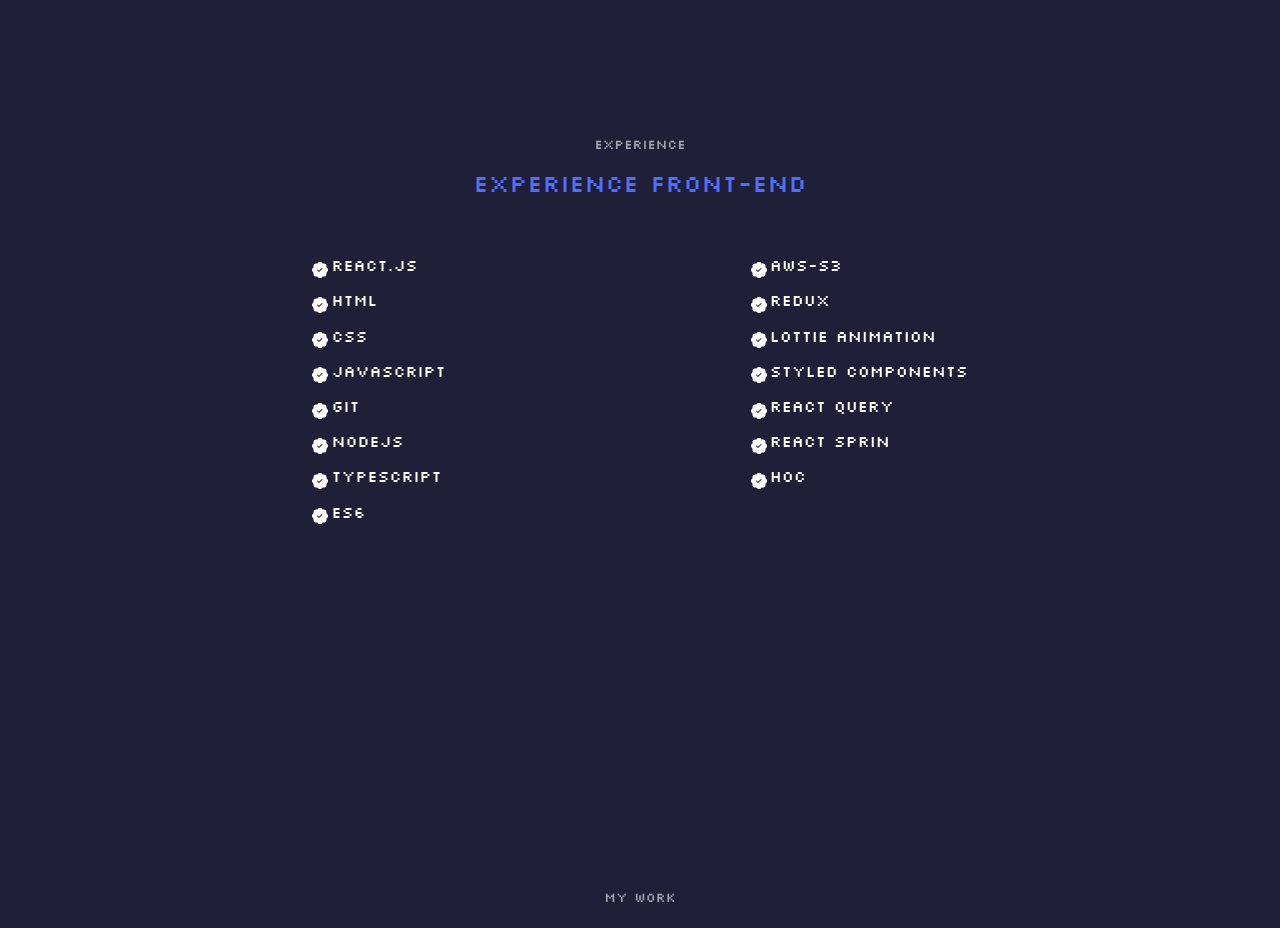
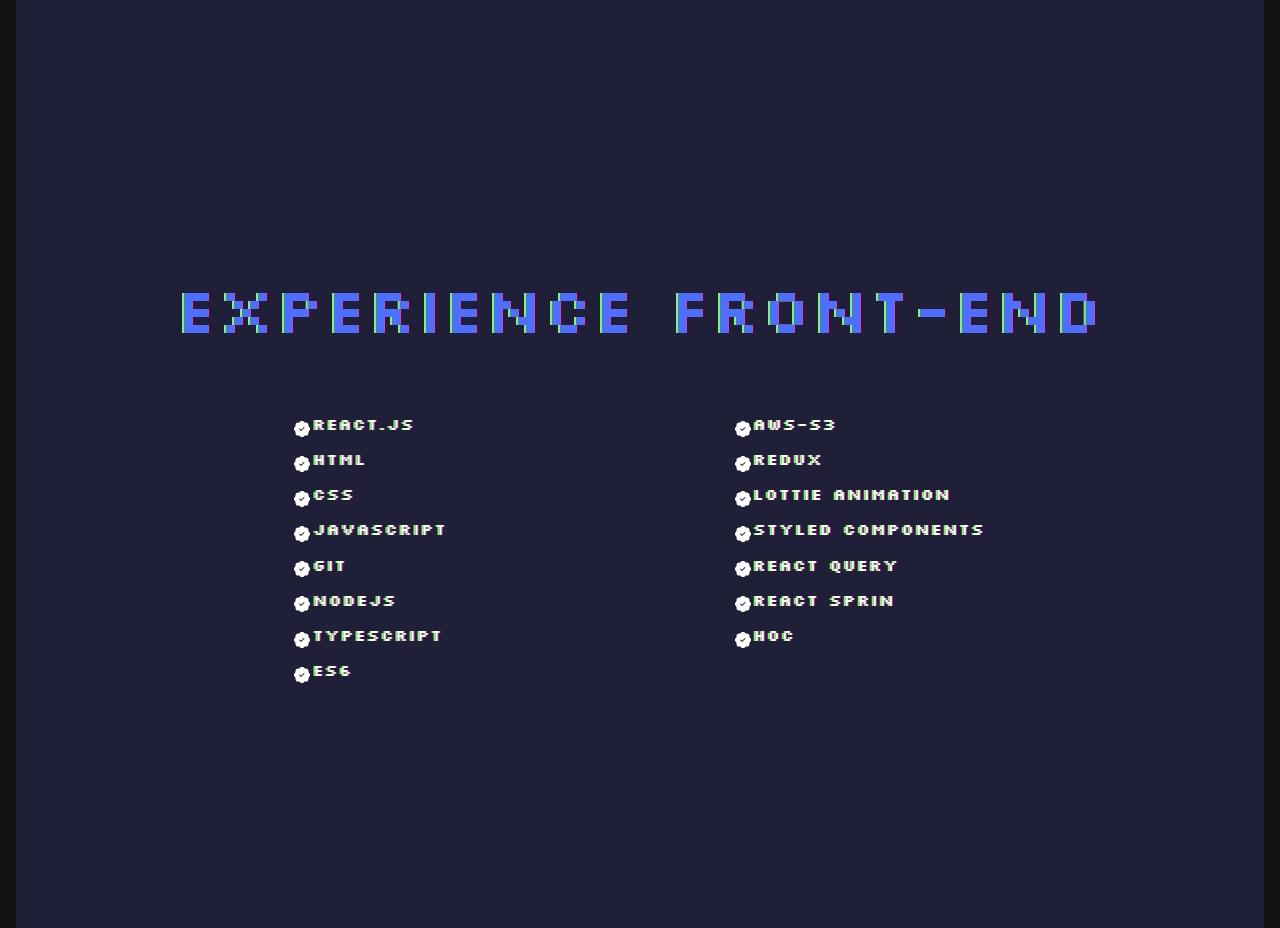
Before and after one commit to pellegabriel/curriculum, a React (Create React App) app: page / in a window 1280 px wide. Shown: the part 1640-2568 px from the top of the page. Built offline with nearby package versions, Linux system fonts and the light colour scheme.

Commit message:
crt effect

```diff
--- a/public/index.html
+++ b/public/index.html
@@ -17,6 +17,6 @@
   </head>
   <body>
     <noscript>...</noscript>
-    <div id="root" asscroll-container></div>
+    <div id="root" class="crt" asscroll-container></div>
   </body>
 </html>
--- a/src/components/experience/Experience.jsx
+++ b/src/components/experience/Experience.jsx
@@ -4,7 +4,6 @@ import { BsPatchCheckFill } from "react-icons/bs";
 const Experience = () => {
     return (
         <section id="experience">
-            <h5>Experience</h5>
             <h2>Experience Front-end</h2>
              <div className="container-experience__container">
                     <div className="experience__content">
--- a/src/components/header/Header.jsx
+++ b/src/components/header/Header.jsx
@@ -3,10 +3,11 @@ import './header.css'
 import CTA from './CTA'
 import HeaderSocials from "./HeaderSocials";
 import Img from "../img/img"
+import '../../App.css'
 
 const Header = () => {
     return (
-        <header>
+        <header className="crt">
         <div className=".container header__container">
             <h5>Hello i am</h5>
             <h1>Pelle Gabriel</h1>
--- a/src/index.css
+++ b/src/index.css
@@ -95,6 +95,31 @@ img {
   object-fit: cover;
   width: 80%;
 }
+html { background: #111;
+  padding: 1em;
+  font-family: Nintendoid1;
+  color: #eee;
+  font-size: 1em;
+  line-height: 1;
+  text-shadow: 0.06rem 0 0.06rem #ea36af, -0.125rem 0 0.06rem #75fa69;
+  letter-spacing: 0.125em;
+  animation-duration: 0.01s;
+  animation-name: textflicker;
+  animation-iteration-count: infinite;
+  animation-direction: alternate;
+}
+h1 { font-size: 3em; }
+h2 { font-size: 4em; }
+h5 { font-size: 1.2em; }
+
+@keyframes textflicker {
+from {
+text-shadow: 1px 0 0 #ea36af, -2px 0 0 #75fa69;
+}
+to {
+text-shadow: 2px 0.5px 2px #ea36af, -1px -0.5px 2px #75fa69;
+}
+}
 @media screen and (max-width:1024px) {
   .container{
     width: var(--container-width-md);
```
Also changed, not shown: public/assets/paper.png (added).
